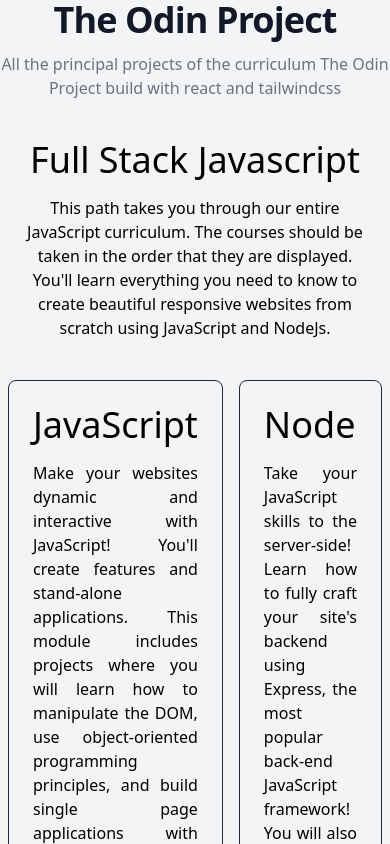
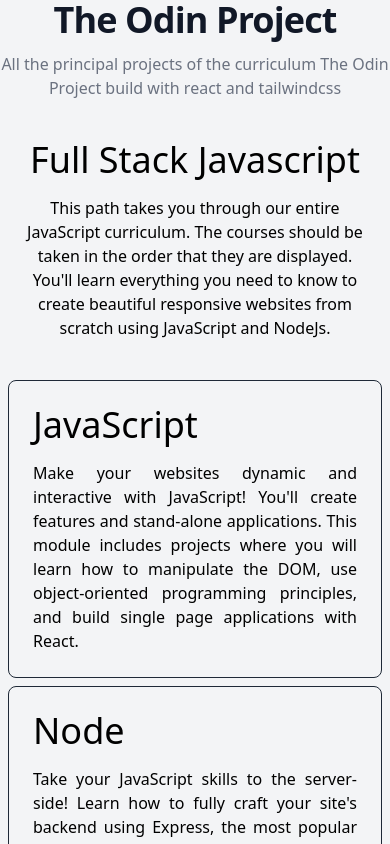
Before and after one commit to Asdaois/the-odin-project, a React (Create React App) app: page / in a window 390 px wide. Shown: the top 844 px of the page. Built offline with nearby package versions, Linux system fonts and the light colour scheme.

Commit message:
Add basic routing

```diff
--- a/package.json
+++ b/package.json
@@ -10,6 +10,7 @@
     "@testing-library/user-event": "^12.8.3",
     "react": "^17.0.2",
     "react-dom": "^17.0.2",
+    "react-router-dom": "^5.2.0",
     "react-scripts": "4.0.3",
     "web-vitals": "^1.1.2"
   },
--- a/src/App.js
+++ b/src/App.js
@@ -1,10 +1,20 @@
 import Home from "components/Home";
-
+import Course from "components/Course";
+import { BrowserRouter as Router, Switch, Route } from "react-router-dom";
 function App() {
   return (
-    <div className="min-h-screen bg-gray-100">
-      <Home />
-    </div>
+    <Router>
+      <div className="min-h-screen bg-gray-100">
+        <Switch>
+          <Route path="/course/:course">
+            <Course />
+          </Route>
+          <Route path="/">
+            <Home />
+          </Route>
+        </Switch>
+      </div>
+    </Router>
   );
 }
 
--- /dev/null
+++ b/src/components/Course.js
@@ -0,0 +1,8 @@
+import React from "react";
+import { useParams } from "react-router-dom";
+function Course() {
+  const { course } = useParams();
+  return <div>{course}</div>;
+}
+
+export default Course;
--- a/src/components/Curriculum.js
+++ b/src/components/Curriculum.js
@@ -1,16 +1,28 @@
 import React from "react";
 import { curriculum } from "data";
+import { useHistory } from "react-router-dom";
+
 export default function Curriculum() {
+  const history = useHistory();
+
+  const handleClick = (title) => {
+    history.push(`/course/${title.toLowerCase().replace(" ", "-")}`);
+  };
+
   return (
     <div className="">
       <div className="container px-5 py-10 mx-auto text-center">
         <h2 className="text-4xl font-medium mb-4">{curriculum.title}</h2>
         <p className="mx-auto text-base">{curriculum.description}</p>
       </div>
-      <div className="flex">
+      <div className="flex flex-col md:flex-row">
         {curriculum.paths.map((path) => {
           return (
-            <div className="mx-2 border border-gray-800 p-6 rounded-lg">
+            <div
+              key={path.title}
+              className="mx-2 border border-gray-800 p-6 rounded-lg mb-2 hover:shadow-md hover:bg-gray-300 lg:w-1/2"
+              onClick={() => handleClick(path.title)}
+            >
               <h2 className="text-4xl font-medium mb-4">{path.title}</h2>
               <p className="mx-auto text-base text-justify">
                 {path.description}
--- a/src/components/Home.js
+++ b/src/components/Home.js
@@ -1,5 +1,6 @@
 import React from "react";
 import Curriculum from "./Curriculum";
+
 function Home() {
   return (
     <div>
```
Also changed, not shown: 1 other file (tests, documents, lock files or other folders).
